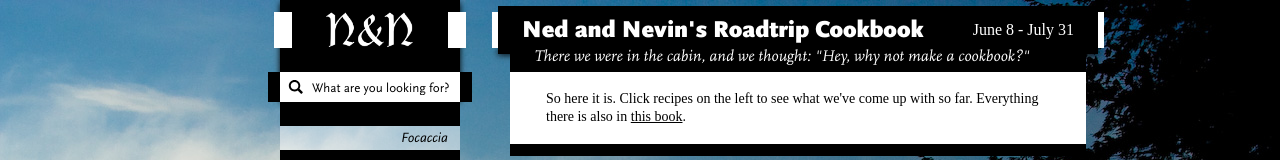
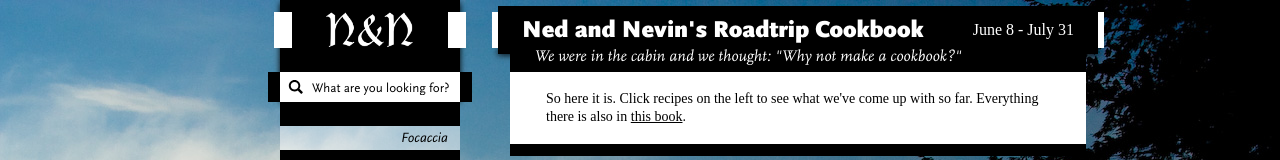
Before and after one commit to bqpd/roadcook, a plain HTML site: page tripbook.html in a window 1280 px wide. Shown: the top 160 px of the page. Drawn offline with Linux system fonts and the light colour scheme; a web font is replaced by a local one.

Commit message:
small text changes

```diff
--- a/tripbook.html
+++ b/tripbook.html
@@ -34,7 +34,7 @@
 
 		<div id="botbrect"></div>
 
-		<div id="recipedescr">There we were in the cabin, and we thought: "Hey, why not make a cookbook?"</div>
+		<div id="recipedescr">We were in the cabin and we thought: "Why not make a cookbook?"</div>
 
 		<div id="topbrect"></div>
 
```
